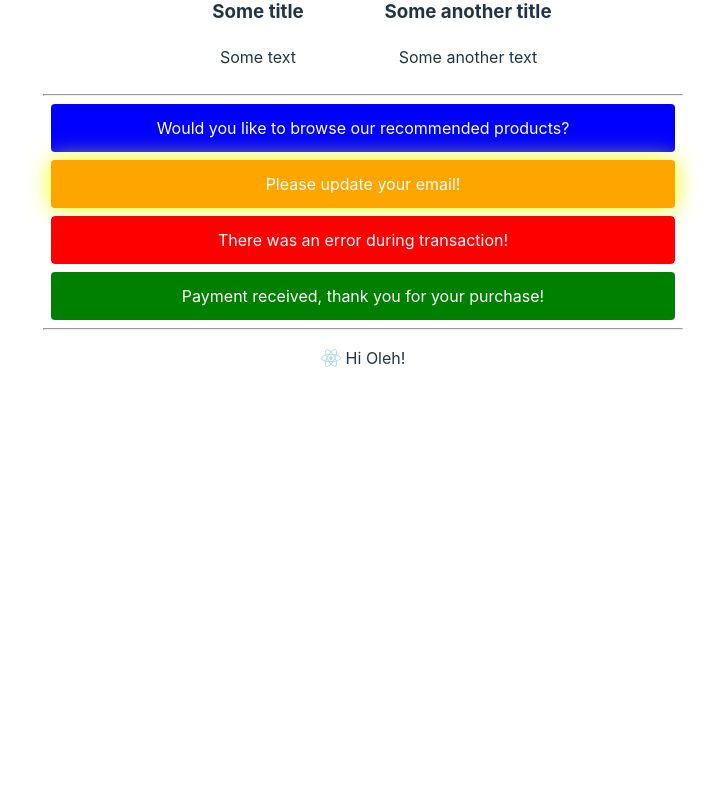
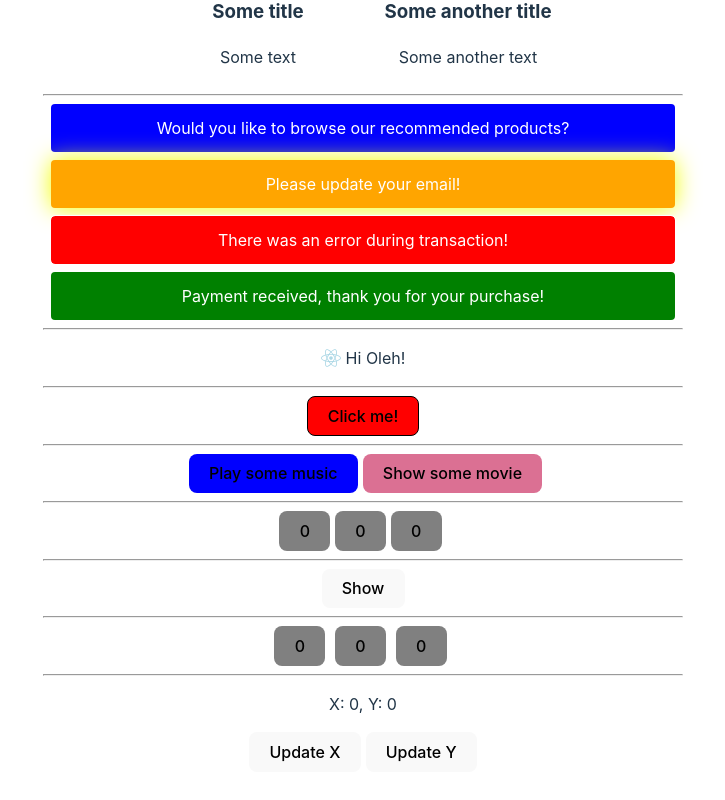
Before and after one commit to Spirit1408/my-first-react-project, a React (Vite) app: page / in a window 1280 px wide. Shown: the part 1562-2362 px from the top of the page, without its empty margins (277-1002 px from the left). Before the commit the page ends 1980 px from the top, so only its background shows below. Built offline with nearby package versions, Linux system fonts and the light colour scheme.

Commit message:
Update materials

```diff
--- /dev/null
+++ b/src/components/AlertBtn.jsx
@@ -0,0 +1,13 @@
+import btnAlertClass from "./AlertBtn.module.css";
+
+export default function AlertBtn() {
+	const handleClick = () => {
+		alert("You clicked me!");
+	};
+
+	return (
+		<button className={btnAlertClass.alertBtn} onClick={handleClick}>
+			Click me!
+		</button>
+	);
+}
--- /dev/null
+++ b/src/components/AlertBtn.module.css
@@ -0,0 +1,11 @@
+.alertBtn {
+    background-color: red;
+    color: black;
+    border: 1px solid black;
+    transition: background-color 250ms ease;
+    outline: hidden;
+}
+
+.alertBtn:hover{
+    background-color: pink;
+}
--- a/src/components/App.jsx
+++ b/src/components/App.jsx
@@ -5,6 +5,12 @@ import { inbox } from "./messages.js";
 import { Card } from "./Card.jsx";
 import { Alert } from "./Alert.jsx";
 import { User } from "./User.jsx";
+import AlertBtn from "./AlertBtn.jsx";
+import CustomBtn from "./CustomBtn.jsx";
+import CounterBtn from "./CounterBtn.jsx";
+import ToggleElement from "./ToggleElement.jsx";
+import CounterAll from "./CounterAll.jsx";
+import ChangeCoords from './ChangeCoords.jsx'
 
 export default function App() {
 	return (
@@ -57,6 +63,37 @@ export default function App() {
 			<hr />
 
 			<User name="Oleh" />
+
+			<hr />
+
+			<AlertBtn />
+
+			<hr />
+
+			<CustomBtn message={"Playing music!"} subClass={"music"}>
+				Play some music
+			</CustomBtn>
+			<CustomBtn message={"Showing movie!"} subClass={"movie"}>
+				Show some movie
+			</CustomBtn>
+
+			<hr />
+
+			<CounterBtn />
+			<CounterBtn />
+			<CounterBtn />
+
+			<hr />
+
+			<ToggleElement />
+
+			<hr />
+
+			<CounterAll />
+
+			<hr />
+
+			<ChangeCoords />
 		</div>
 	);
 }
--- /dev/null
+++ b/src/components/ChangeCoords.jsx
@@ -0,0 +1,28 @@
+import { useState } from "react";
+
+export default function ChangeCoords() {
+	const [values, setValues] = useState({ x: 0, y: 0 });
+
+	const updateX = () => {
+		setValues({
+			...values,
+			x: values.x + 1,
+		});
+	};
+
+	const updateY = () => {
+		setValues({ ...values, y: values.y + 1 });
+	};
+
+	return (
+		<div>
+			<p>
+				X: {values.x}, Y: {values.y}
+			</p>
+			<div style={{ display: "flex", gap: 5, justifyContent: "center" }}>
+				<button onClick={updateX}>Update X</button>
+				<button onClick={updateY}>Update Y</button>
+			</div>
+		</div>
+	);
+}
--- /dev/null
+++ b/src/components/CounterAll.jsx
@@ -0,0 +1,18 @@
+import { useState } from "react";
+import CounterAllBtn from "./CounterAllBtn";
+
+export default function CounterAll() {
+	const [counter, setCounter] = useState(0);
+
+	const handleAllCounter = () => {
+		setCounter(counter + 1);
+	};
+
+	return (
+		<div style={{ display: "flex", gap: "5px", justifyContent:"center" }}>
+			<CounterAllBtn value={counter} onUpdate={handleAllCounter} />
+			<CounterAllBtn value={counter} onUpdate={handleAllCounter} />
+			<CounterAllBtn value={counter} onUpdate={handleAllCounter} />
+		</div>
+	);
+}
--- /dev/null
+++ b/src/components/CounterAllBtn.jsx
@@ -0,0 +1,9 @@
+import counterBtnClass from "./CounterBtn.module.css";
+
+export default function CounterAllBtn({ value, onUpdate }) {
+    return (
+        <button className={counterBtnClass.counterBtn} onClick={onUpdate}>
+            {value}
+        </button>
+    );
+}
--- /dev/null
+++ b/src/components/CounterBtn.jsx
@@ -0,0 +1,16 @@
+import counterBtnClass from "./CounterBtn.module.css";
+import { useState } from "react";
+
+export default function CounterBtn() {
+	const [counter, setCounter] = useState(0);
+
+	const handleCounter = () => {
+		setCounter(counter + 1);
+	};
+
+	return (
+		<button className={counterBtnClass.counterBtn} onClick={handleCounter}>
+			{counter}
+		</button>
+	);
+}
--- /dev/null
+++ b/src/components/CounterBtn.module.css
@@ -0,0 +1,13 @@
+.counterBtn {
+    background-color: grey;
+    color: black;
+    transition: background-color 250ms ease;
+}
+
+.counterBtn:not(:nth-last-child(0)){
+    margin-right: 5px;
+}
+
+.counterBtn:hover{
+    background-color: darkgray;
+}
--- /dev/null
+++ b/src/components/CustomBtn.jsx
@@ -0,0 +1,8 @@
+import clsx from "clsx";
+import customBtnClass from './CustomBtn.module.css'
+
+export default function CustomButton({ message, subClass, children }) {
+	const alertMessage = () => alert(message);
+
+	return <button className={clsx(customBtnClass.customBtn,customBtnClass[subClass])} onClick={alertMessage}>{children}</button>;
+}
--- /dev/null
+++ b/src/components/CustomBtn.module.css
@@ -0,0 +1,24 @@
+.customBtn {
+    color: black;
+    transition: background-color 250ms ease;
+}
+
+.customBtn:not(:nth-last-child(0)){
+    margin-left: 5px;
+}
+
+.music {
+    background-color: blue;
+}
+
+.movie {
+    background-color: palevioletred;
+}
+
+.music:hover{
+    background-color: darkblue;
+}
+
+.movie:hover{
+    background-color: rgb(248, 53, 134);
+}
--- /dev/null
+++ b/src/components/ToggleElement.jsx
@@ -0,0 +1,16 @@
+import { useState } from "react";
+
+export default function ToggleElement() {
+	const [state, setState] = useState(false);
+
+	const handleState = () => {
+		setState(!state);
+	};
+
+	return (
+		<>
+			<button onClick={handleState}>{state ? "Hide" : "Show"}</button>
+			{state && <p>Now you can see me!</p>}
+		</>
+	);
+}
```
